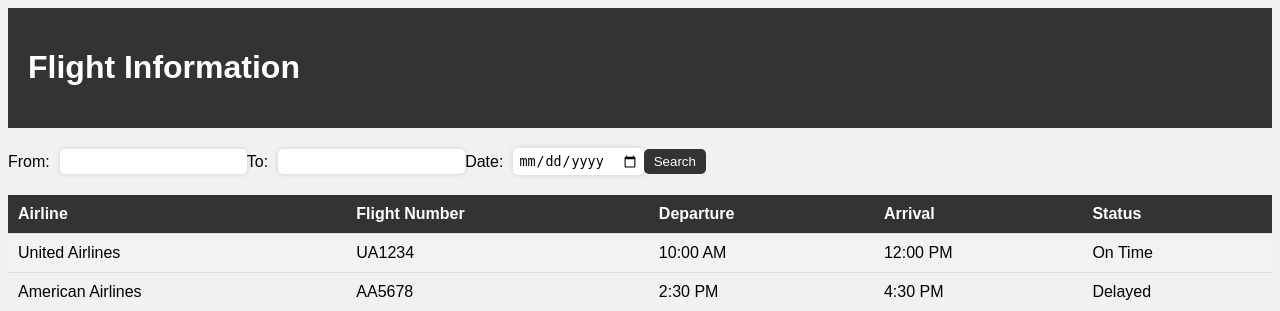
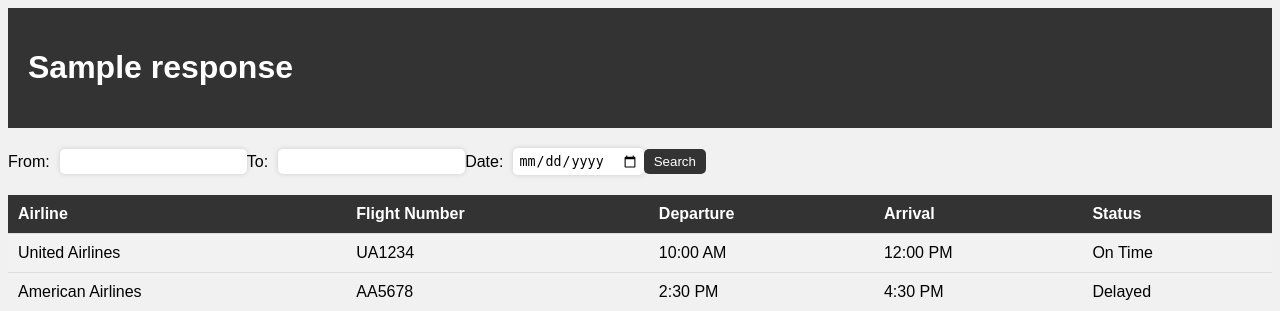
Before and after one commit to khoaivn/flask_dls, a Flask app: template templates/index.html in a window 1280 px wide. Shown: the top 311 px of the page. Run offline with Flask 3, Linux system fonts and the light colour scheme; the template is opened without the code that fills it: most values are stand-ins (such as "Sample title", 1, 10 or a date in 2020).

Commit message:
fix error

```diff
--- a/raipid.py
+++ b/raipid.py
@@ -8,7 +8,7 @@ app = Flask(__name__)
 def index():
 	name = "Pham Trung Dung"
 	response = get_json()
-	return render_template('index.html', name = name, response = response.json)
+	return render_template('index.html', name = name, response = response.json())
 	# return render_template('index_one_flight.html', name = name, response = response.json)
 
 def get_json():
--- a/templates/index.html
+++ b/templates/index.html
@@ -70,7 +70,7 @@ tr:nth-child(even) {
 </head>
 <body>
 	<div id="header">
-		<h1>Flight Information</h1>
+		<h1>{{ response }}</h1>
 	</div>
 	<div id="content">
 		<form>
```
